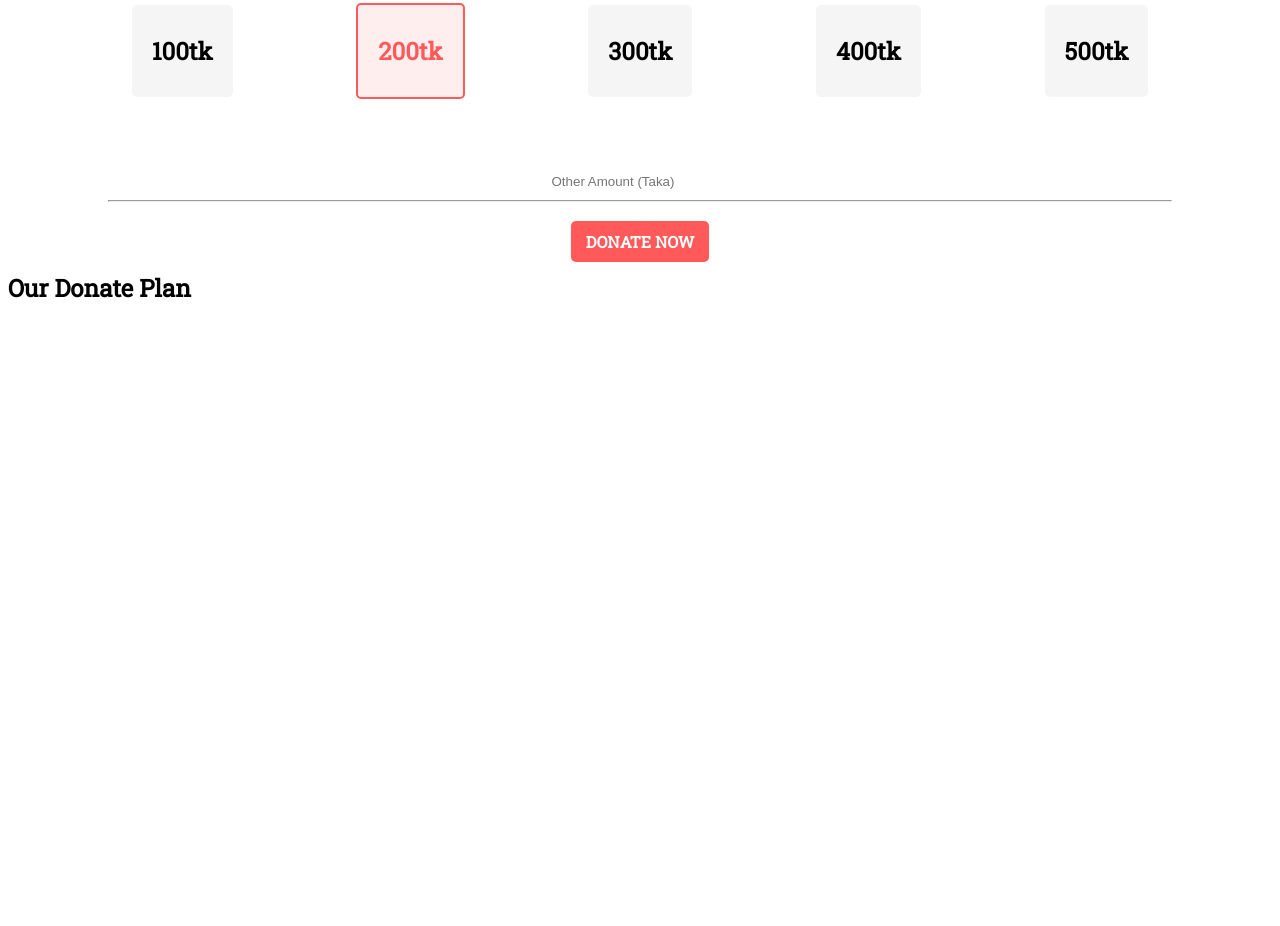
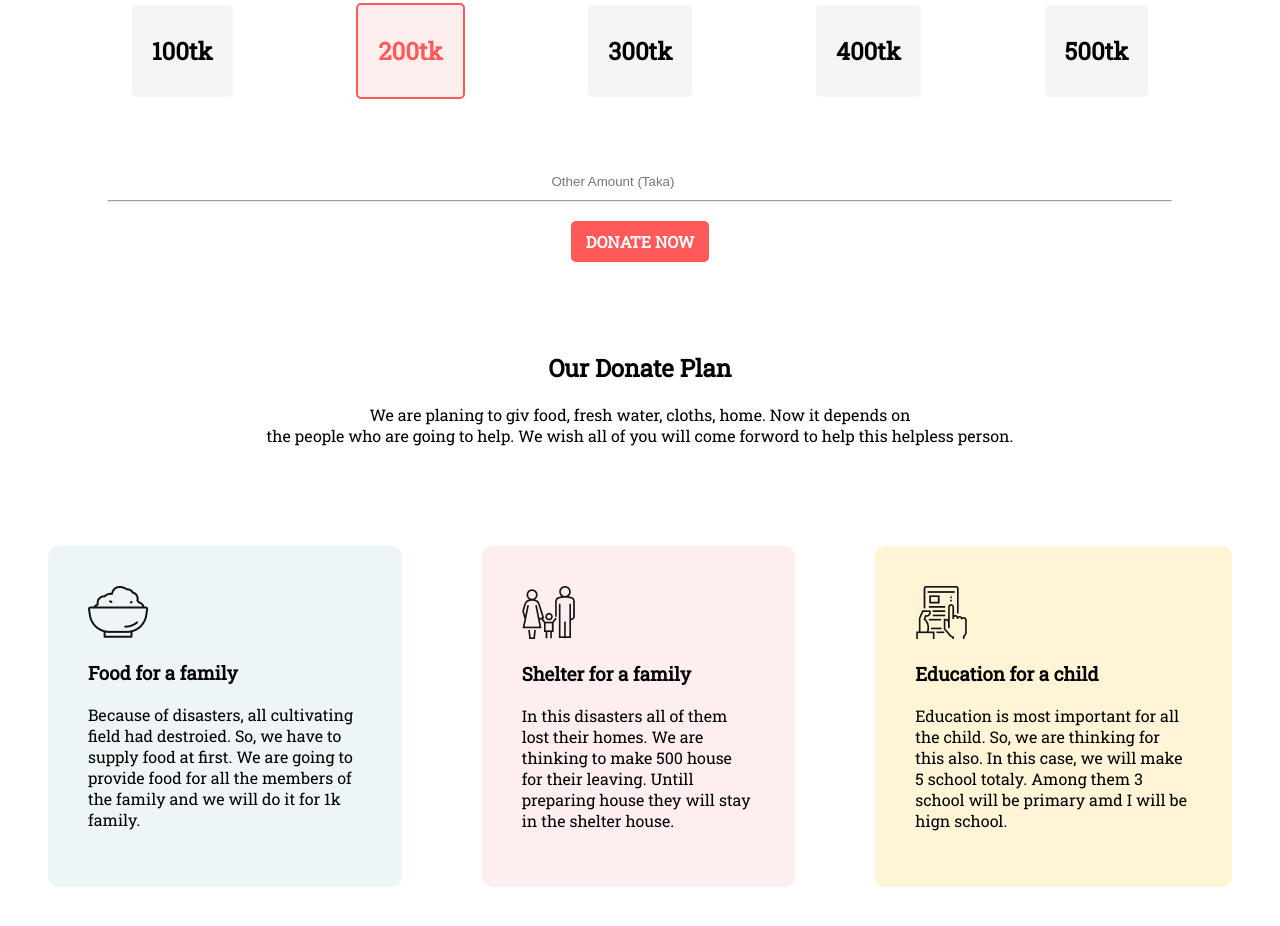
Before and after one commit to zami26/first-assignment, a plain HTML site: page index.html in a window 1280 px wide. Shown: the part 756-1682 px from the top of the page. Before the commit the page ends 1080 px from the top, so only its background shows below. Drawn offline with Linux system fonts and the light colour scheme.

Commit message:
our planing

```diff
--- a/css/style.css
+++ b/css/style.css
@@ -67,3 +67,31 @@ body {
 #input-btn {
     border-color: transparent;
 }
+
+#donate-plan-text {
+    margin: 100px 0;
+    text-align: center;
+}
+
+#donate-plan {
+    display: flex;
+    margin-bottom: 50px;
+}
+
+.donate-plan-div {
+    margin: 0 40px;
+    padding: 40px;
+    border-radius: 10px;
+}
+
+#food {
+    background-color: #EDF5F6;
+}
+
+#shelter {
+    background-color: #FFEEEE;
+}
+
+#education {
+    background-color: #FFF4D6;
+}
--- a/index.html
+++ b/index.html
@@ -52,12 +52,39 @@
         </div>
     </section>
 
-    <section id="last-sec">
-        <div>
+    <section>
+        <div id="donate-plan-text">
             <h1>Our Donate Plan</h1>
             <p>
-
+                We are planing to giv food, fresh water, cloths, home. Now it depends on <br>the people who are going
+                to help. We wish all of you will come forword to help this helpless person.
             </p>
+        </div>
+        <div id="donate-plan">
+            <div id="food" class="donate-plan-div">
+                <img src="icons/food.png" alt="">
+                <h3>Food for a family</h3>
+                <p>
+                    Because of disasters, all cultivating field had destroied. So, we have to supply food at first. We
+                    are going to provide food for all the members of the family and we will do it for 1k family.
+                </p>
+            </div>
+            <div id="shelter" class="donate-plan-div">
+                <img src="icons/shelter.png" alt="">
+                <h3>Shelter for a family</h3>
+                <p>
+                    In this disasters all of them lost their homes. We are thinking to make 500 house for their leaving.
+                    Untill preparing house they will stay in the shelter house.
+                </p>
+            </div>
+            <div id="education" class="donate-plan-div">
+                <img src="icons/Frame-1.png" alt="">
+                <h3>Education for a child</h3>
+                <p>
+                    Education is most important for all the child. So, we are thinking for this also. In this case, we
+                    will make 5 school totaly. Among them 3 school will be primary amd I will be hign school.
+                </p>
+            </div>
         </div>
     </section>
 </body>
```
